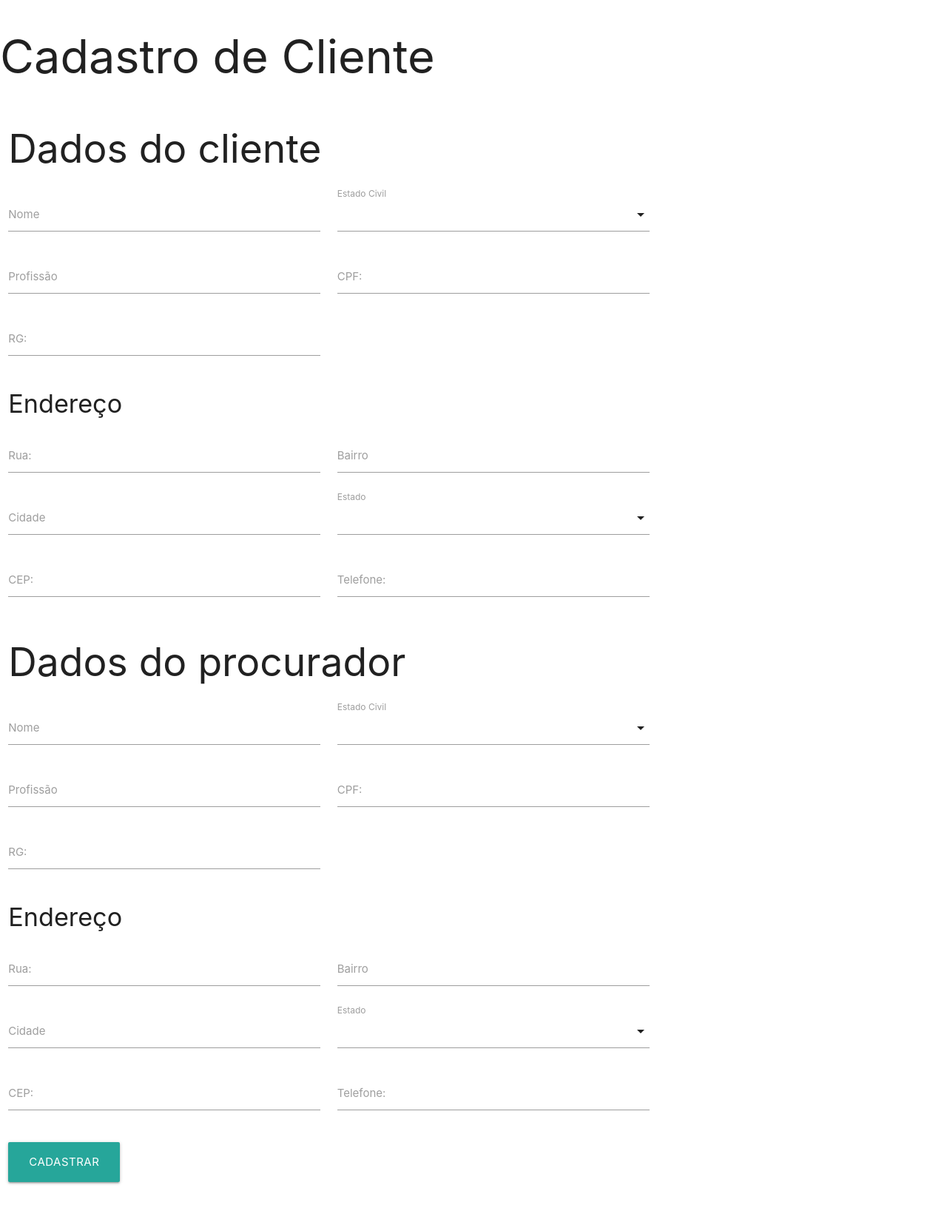
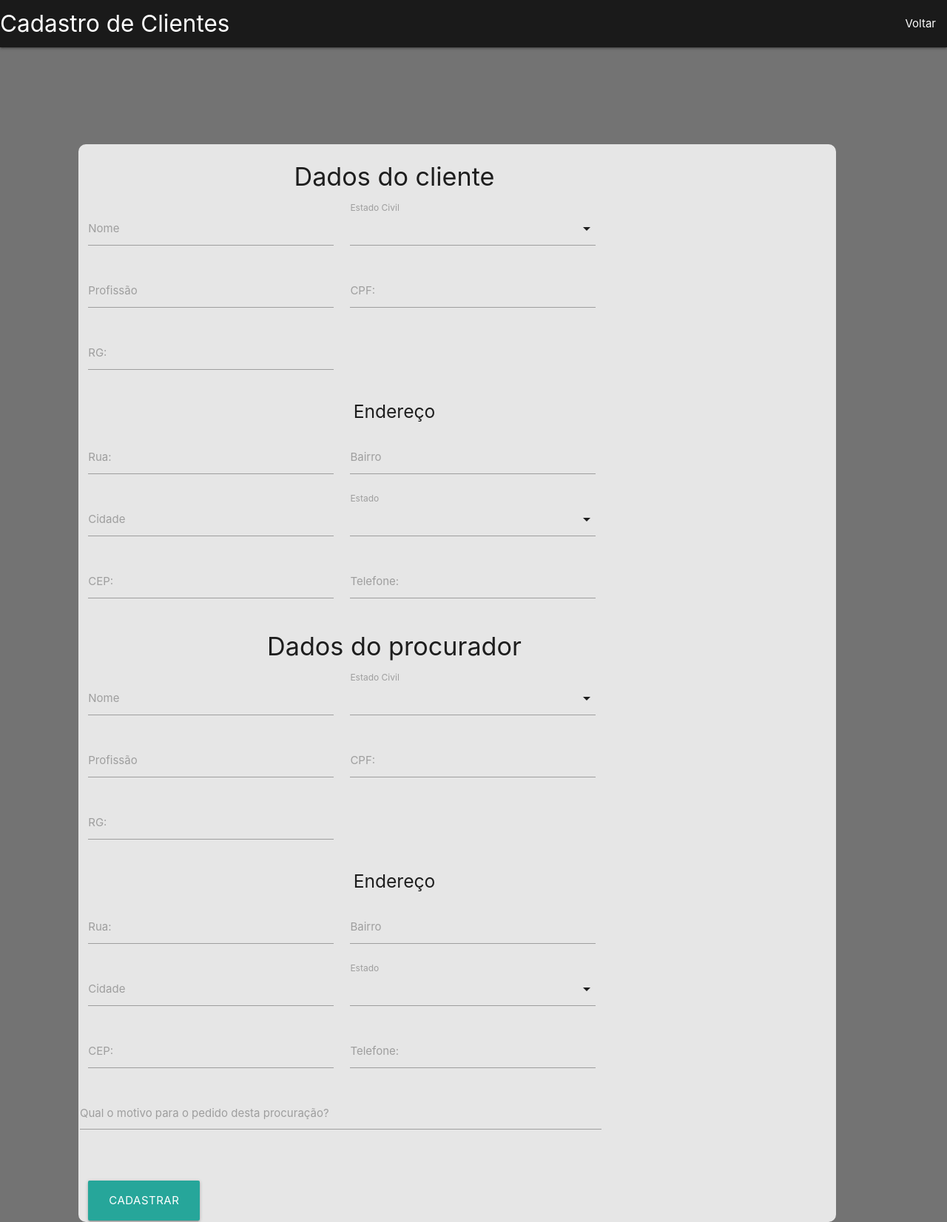
Before and after one commit to EuAndreza/Generator-Flask, a Flask app: page /home in a window 1280 px wide. Shown: the whole page at 74% size. Before the commit the page ends 1601 px from the top, so only its background shows below. Run offline with Flask 2, Linux system fonts and the light colour scheme; some libraries are stand-ins or nearby versions.

Commit message:
inserindo dados no banco

```diff
--- a/app.py
+++ b/app.py
@@ -1,7 +1,81 @@
-from flask import Flask, render_template, redirect, url_for, request
-
+from flask import Flask, render_template, redirect, url_for, request, flash
+#from flask_sqlalchemy import SQLAlchemy
+from flask_mysqldb import MySQL
 app = Flask(__name__)
 app.config['SEND_FILE_MAX_AGE_DEFAULT'] = 0
+
+app.secret_key = 'andreza'
+
+app.config['MYSQL_HOST'] = 'localhost'
+app.config['MYSQL_USER'] = 'root'
+app.config['MYSQL_PASSWORD'] = ''
+app.config['MYSQL_DB'] = 'cliente'
+
+mysql = MySQL(app)
+
+
+
+#SqlAlchemy Database Configuration With Mysql
+#app.config['SQLALCHEMY_DATABASE_URI'] = 'mysql://root:''@localhost:3306/cliente'
+#app.config['SQLALCHEMY_TRACK_MODIFICATIONS'] = False
+#app.config['SQLALCHEMY_ECHO'] = True
+
+#db = SQLAlchemy(app)
+
+#Creating model table for our CRUD database
+#class Cliente(db.Model):
+#	id= db.Column(db.Integer, primary_key = True, autoincrement=True)
+#	nome_cliente = db.Column(db.String(100))
+#	estado_civil_cliente = db.Column(db.String(20))
+#	profissao_cliente = db.Column(db.String(50))
+#	cpf_cliente = db.Column(db.String(15))
+#	rg_cliente = db.Column(db.String(10))
+#	rua_cliente = db.Column(db.String(100))
+#	bairro_cliente = db.Column(db.String(100))
+#	cidade_cliente = db.Column(db.String(50))
+#	estado_cliente = db.Column(db.String(50))
+#	cep_cliente = db.Column(db.String(10))
+#	fone_cliente = db.Column(db.String(20))
+
+#	nome_procurador = db.Column(db.String(100))
+#	estado_civil_procurador = db.Column(db.String(20))
+#	profissao_procurador = db.Column(db.String(50))
+#	cpf_procurador = db.Column(db.String(15))
+#	rg_procurador = db.Column(db.String(10))
+#	rua_procurador = db.Column(db.String(100))
+#	bairro_procurador = db.Column(db.String(100))
+#	cidade_procurador = db.Column(db.String(50))
+#	estado_procurador = db.Column(db.String(50))
+#	cep_procurador = db.Column(db.String(10))
+#	fone_procurador = db.Column(db.String(20))
+
+#	motivo_procuracao = db.Column(db.String(200))
+
+#	def __init__(self,nome_cliente, estado_civil_cliente, profissao_cliente, cpf_cliente, rg_cliente, rua_cliente, bairro_cliente, cidade_cliente, estado_cliente, cep_cliente, fone_cliente, nome_procurador, profissao_procurador, estado_civil_procurador, cpf_procurador, rg_procurador, rua_procurador, bairro_procurador, cidade_procurador, estado_procurador,cep_procurador, fone_procurador, motivo_procuracao):
+#		self.nome_cliente = nome_cliente
+#		self.estado_civil_cliente = estado_civil_cliente
+#		self.profissao_cliente = profissao_cliente
+#		self.cpf_cliente = cpf_cliente
+#		self.rg_cliente = rg_cliente
+#		self.rua_cliente = rua_cliente
+#		self.bairro_cliente = bairro_cliente
+#		self.cidade_cliente = cidade_cliente
+#		self.estado_cliente = estado_cliente
+#		self.cep_cliente = cep_cliente
+#		self.fone_cliente = fone_cliente
+
+#		self.nome_procurador = nome_procurador
+#		self.estado_civil_procurador = estado_procurador
+#		self.profissao_procurador = profissao_procurador
+#		self.cpf_procurador = cpf_procurador
+#		self.rg_procurador = rg_procurador
+#		self.rua_procurador = rua_procurador
+#		self.bairro_procurador = bairro_procurador
+#		self.cidade_procurador = cidade_procurador
+#		self.estado_procurador = estado_procurador
+#		self.cep_procurador = cep_procurador
+#		self.fone_procurador = fone_procurador
+#		self.motivo_procuracao = motivo_procuracao
 
 """
 
@@ -10,7 +84,7 @@ def index():
 	#nome = request.args.get('nome')
 
 	#if nome:
-	#	nome = str(nome)
+	#   nome = str(nome)
 	return render_template('index.html')
 
 
@@ -18,9 +92,69 @@ def index():
 def login():
 	return render_template('login.html')
 	"""
+@app.route("/index")
+def index():
+	#all_data = Cliente.query.all()
+
+	cursor = mysql.connection.cursor()
+	cursor.execute("SELECT nome_cliente FROM clientes")
+	mostrar = cursor.fetchall()
+	cursor.close()
+	return render_template('index.html', mostrar=mostrar)
+
 @app.route("/home")
 def home():
-	return render_template('home.html')
+	return render_template('cadastro.html')
+
+
+
+
+
+
+@app.route("/inserir",methods=['GET', 'POST'])
+def inserir():
+
+	if request.method == 'POST':
+		nome_cliente = request.form['nomeCli']
+		estado_civil_cliente = request.form['EstadoCivilCli']
+		profissao_cliente = request.form['profissaoCli']
+		cpf_cliente = request.form['cpfCli']
+		rg_cliente = request.form['rgCli']
+		rua_cliente = request.form['ruaCli']
+		bairro_cliente = request.form['bairroCli']
+		cidade_cliente = request.form['cidadeCli']
+		estado_cliente = request.form['EstadoCli']
+		cep_cliente = request.form['cepCli']
+		fone_cliente = request.form['telefoneCli']
+
+		nome_procurador = request.form['nomePro']
+		estado_civil_procurador = request.form['EstadoCivilPro']
+		profissao_procurador = request.form['profissaoPro']
+		cpf_procurador = request.form['cpfPro']
+		rg_procurador = request.form['rgPro']
+		rua_procurador = request.form['ruaPro']
+		bairro_procurador = request.form['bairroPro']
+		cidade_procurador = request.form['cidadePro']
+		estado_procurador = request.form['EstadoPro']
+		cep_procurador = request.form['cepPro']
+		fone_procurador = request.form['telefonePro']
+		motivo_procuracao = request.form['motivo']
+
+		cursor = mysql.connection.cursor()
+		cursor.execute("INSERT INTO clientes(nome_cliente,estado_civil_cliente,profissao_cliente,cpf_cliente,rg_cliente,rua_cliente,bairro_cliente,cidade_cliente,estado_cliente,cep_cliente,fone_cliente,nome_procurador,profissao_procurador,estado_civil_procurador, cpf_procurador,rg_procurador,rua_procurador,bairro_procurador,cidade_procurador,estado_procurador,cep_procurador,fone_procurador, motivo_procuracao) VALUES (%s, %s, %s, %s, %s, %s, %s, %s, %s, %s, %s, %s, %s, %s, %s, %s, %s, %s, %s, %s, %s, %s, %s)",(nome_cliente,estado_civil_cliente,profissao_cliente,cpf_cliente,rg_cliente,rua_cliente, bairro_cliente,cidade_cliente,estado_cliente,cep_cliente,fone_cliente,nome_procurador,profissao_procurador,estado_civil_procurador, cpf_procurador,rg_procurador,rua_procurador,bairro_procurador,cidade_procurador,estado_procurador,cep_procurador,fone_procurador, motivo_procuracao))
+		mysql.connection.commit()
+		cursor.close()
+		#my_data = Cliente(id,nome_cliente,estado_civil_cliente,profissao_cliente,cpf_cliente,rg_cliente,rua_cliente,bairro_cliente,cidade_cliente,estado_cliente,cep_cliente,fone_cliente,nome_procurador,estado_civil_procurador,profissao_procurador,cpf_procurador,rg_procurador,rua_procurador,bairro_procurador,estado_procurador,cep_procurador,fone_procurador,motivo_procuracao)
+
+		#db.session.add(my_data)
+		#db.session.commit()
+
+		flash("inserido com sucesso")
+		return redirect(url_for('index'))
+
+
+
+
 
 @app.route('/login', methods=['GET','POST'])
 def login():
@@ -33,4 +167,4 @@ def login():
 	return render_template('login.html', error=error)
 
 if __name__ == '__main__':
-	app.run(debug=True)
+	app.run(debug=True,port=5005)
--- a/static/css/style.css
+++ b/static/css/style.css
@@ -1,12 +1,4 @@
 .form{
-
-  /*margin: 0 auto;
-  width: 400px;
-  border:solid 1px;
-  margin-top: 70px;
-  background-color: #e6e6e6;
-  position: absolute;*/
-
 position: absolute;
 left: 45%;
 top: 30%;
@@ -20,11 +12,38 @@ border: solid 2px;
 border-color: #e6e6e6;
 border-radius: 10px;
 }
+
 .right{
    text-align: right;
 }
+
 .login{
 text-align: center;
 }
+
 body{
   background-color:  #737373;
+}
+
+.cadastro{
+position: absolute;
+left: 20%;
+right: 20px;
+top: 40%;
+width: 80%; /* Largura da DIV */
+height: absolute; /* Altura da DIV */
+margin-left: -150px;
+margin-top: -125px;
+background-color: #e6e6e6;
+border: solid 2px;
+border-color: #e6e6e6;
+border-radius: 10px;
+}
+
+.titulo{
+	text-align: center;
+}
+
+.nav-wrapper{
+	background-color:  #1a1a1a;
+}
--- a/templates/home.html
+++ b/templates/cadastro.html
@@ -14,8 +14,7 @@
     <!-- fontes materialize -->
     <link href="https://fonts.googleapis.com/icon?family=Material+Icons" rel="stylesheet">
 
-    <link rel="stylesheet" href="https://pro.fontawesome.com/releases/v5.10.0/css/all.css" integrity="sha384-AYmEC3Yw5cVb3ZcuHtOA93w35dYTsvhLPVnYs9eStHfGJvOvKxVfELGroGkvsg+p" crossorigin="anonymous"/>
-
+    <link rel="stylesheet" href="{{ url_for('static', filename='css/style.css') }}">
 
     <script type="text/javascript">
     	document.addEventListener('DOMContentLoaded', function() {
@@ -28,21 +27,34 @@
   $(document).ready(function(){
     $('select').formSelect();
   });
+
     </script>
 
-<h1>Cadastro de Cliente</h1>
+
+  <nav>
+    <div class="nav-wrapper">
+      <a href="#" class="brand-logo">Cadastro de Clientes</a>
+      <ul id="nav-mobile" class="right hide-on-med-and-down">
+        <li><a href="/index">Voltar</a></li>
+       <!-- <li><a href="badges.html">Components</a></li>
+        <li><a href="collapsible.html">JavaScript</a></li>-->
+      </ul>
+    </div>
+  </nav>
+
+
 </head>
 <body>
 
-<div class="row">
+<div class="row cadastro">
 
-    <form class="col s10">
+    <form class="col s10 cad" action="{{url_for('inserir')}}" method="POST">
 
-    <h2>Dados do cliente</h2>
+    <h4 class="titulo">Dados do cliente</h4>
 
     <div class="row">
     	<div class="input-field col s5">
-		<input id="nomeCli" type="text" class="validate">
+		<input id="nomeCli" type="text" class="validate" name="nomeCli">
 		<label for="nomeCli">Nome</label>
         </div>
 
@@ -59,38 +71,38 @@
  		</div>
 
       	<div class="input-field col s5">
-		<input id="profissaoCli" type="text" class="validate">
+		<input id="profissaoCli" type="text" class="validate" name="profissaoCli">
 		<label for="profissaoCli">Profissão</label>
 		</div>
 
    		<div class="input-field col s5">
-		<input id="cpfCli" type="text" class="validate" onkeypress="$(this).mask('000.000.000-00')">
+		<input id="cpfCli" type="text" class="validate" onkeypress="$(this).mask('000.000.000-00')" name="cpfCli">
 		<label for="cpfCli">CPF:</label>
    		</div>
 
 		<div class="input-field col s5">
-		<input id="rgCli" type="text" class="validate" onkeypress="$(this).mask('0.000.000')">
+		<input id="rgCli" type="text" class="validate" onkeypress="$(this).mask('0.000.000')" name="rgCli">
 		<label for="rgCli">RG:</label>
    		</div>
 	</div>
 
 
-	<h4>Endereço</h4>
+	<h5 class="titulo">Endereço</h5>
 
     <div class="row">
 
      	<div class="input-field col s5">
-		<input id="ruaCli" type="text" class="validate">
+		<input id="ruaCli" type="text" class="validate" name="ruaCli">
 		<label for="ruaCli">Rua:</label>
         </div>
 
    		<div class="input-field col s5">
-		<input id="bairroCli" type="text" class="validate">
+		<input id="bairroCli" type="text" class="validate" name="bairroCli">
 		<label for="bairroCli">Bairro</label>
 		</div>
 
 		<div class="input-field col s5">
-		<input id="cidadeCli" type="text" class="validate">
+		<input id="cidadeCli" type="text" class="validate" name="cidadeCli">
 		<label for="cidadeCli">Cidade</label>
 		</div>
 
@@ -129,22 +141,22 @@
   		</div>
 
   		<div class="input-field col s5">
-		<input id="cepCli" type="text" class="validate" onkeypress="$(this).mask('00000-000')">
+		<input id="cepCli" type="text" class="validate" onkeypress="$(this).mask('00000-000')" name="cepCli">
 		<label for="cepCli">CEP:</label>
    		</div>
 
 		<div class="input-field col s5">
-		<input id="telefoneCli" type="text" class="validate" pattern="([0-9]{2})[0-9]{1}.[0-9]{4}-[0-9]{4}" onkeypress="$(this).mask('(00)0.0000-0000');">
+		<input id="telefoneCli" type="tel" class="validate" onkeypress="$(this).mask('(00)0.0000-0000');" name="telefoneCli">
 		<label for="telefoneCli">Telefone:</label>
    		</div>
    	</div>
 
-	<h2>Dados do procurador</h2>
+	<h4 class="titulo">Dados do procurador</h4>
 
     <div class="row">
 
     	<div class="input-field col s5">
-		<input id="nomePro" type="text" class="validate">
+		<input id="nomePro" type="text" class="validate" name="nomePro">
 		<label for="nomePro">Nome</label>
         </div>
 
@@ -161,36 +173,36 @@
   		</div>
 
       	<div class="input-field col s5">
-		<input id="profissaoPro" type="text" class="validate">
+		<input id="profissaoPro" type="text" class="validate" name="profissaoPro">
 		<label for="profissaoPro">Profissão</label>
 		</div>
 
    		<div class="input-field col s5">
-		<input id="cpfPro" type="text" class="validate" onkeypress="$(this).mask('000.000.000-00')">
+		<input id="cpfPro" type="text" class="validate" onkeypress="$(this).mask('000.000.000-00')" name="cpfPro">
 		<label for="cpfPro">CPF:</label>
    		</div>
 
 		<div class="input-field col s5">
-		<input id="rgPro" type="text" class="validate" onkeypress="$(this).mask('0.000.000')">
+		<input id="rgPro" type="text" class="validate" onkeypress="$(this).mask('0.000.000')" name="rgPro">
 		<label for="rgPro">RG:</label>
    		</div>
 	</div>
 
-	<h4>Endereço</h4>
+	<h5 class="titulo">Endereço</h5>
 
     	<div class="row">
       	<div class="input-field col s5">
-		<input id="ruaPro" type="text" class="validate">
+		<input id="ruaPro" type="text" class="validate" name="ruaPro">
 		<label for="ruaPro">Rua:</label>
         </div>
 
    		<div class="input-field col s5">
-		<input id="bairroPro" type="text" class="validate">
+		<input id="bairroPro" type="text" class="validate" name="bairroPro">
 		<label for="bairroPro">Bairro</label>
 		</div>
 
 		<div class="input-field col s5">
-		<input id="cidadePro" type="text" class="validate">
+		<input id="cidadePro" type="text" class="validate" name="cidadePro">
 		<label for="cidadePro">Cidade</label>
 		</div>
 
@@ -229,17 +241,24 @@
   		</div>
 
   		<div class="input-field col s5">
-		<input id="cepPro" type="text" class="validate" onkeypress="$(this).mask('00000-000')">
+		<input id="cepPro" type="text" class="validate" onkeypress="$(this).mask('00000-000')" name="cepPro">
 		<label for="cepPro">CEP:</label>
    		</div>
 
 		<div class="input-field col s5">
-		<input id="telefonePro" type="text" class="validate" pattern="([0-9]{2})[0-9]{1}.[0-9]{4}-[0-9]{4}" onkeypress="$(this).mask('(00)0.0000-0000');">
+		<input id="telefonePro" type="tel" class="validate" onkeypress="$(this).mask('(00)0.0000-0000');" name="telefonePro">
 		<label for="telefonePro">Telefone:</label>
    		</div>
 
+   		<div class="row">
+        <div class="input-field col s10">
+          <textarea id="motivo" class="materialize-textarea" name="motivo"></textarea>
+          <label for="textarea1">Qual o motivo para o pedido desta procuração?</label>
+        </div>
+     	</div>
+
 </div>
-<button class="waves-effect waves-light btn-large">Cadastrar</button>
+<button class="waves-effect waves-light btn-large" type="submit">Cadastrar</button>
 </form>
 </div>
 </body>
```
Also changed, not shown: cliente.sql (added, +71 -0 lines), static/css/style.js (added, +14 -0 lines), templates/index.html (+4 -12 lines).
